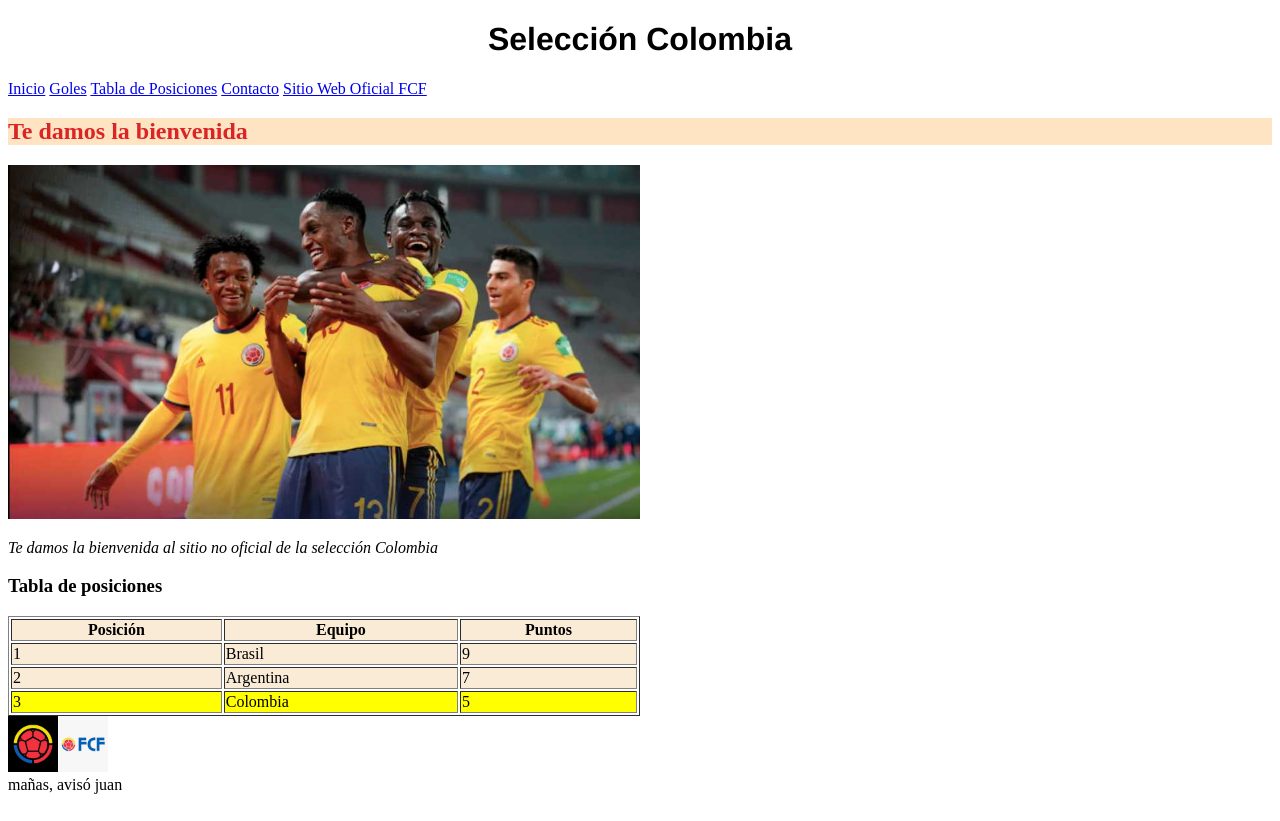
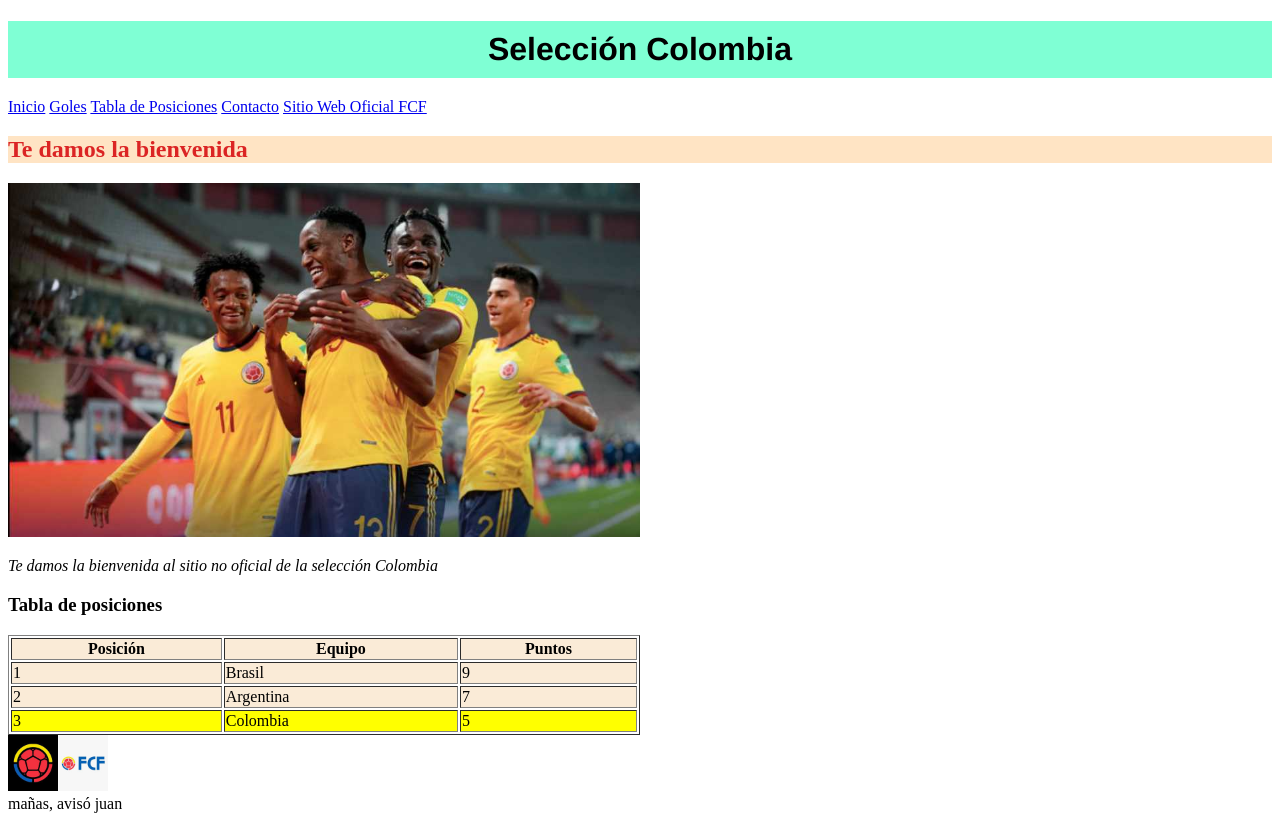
Before and after one commit to uodavid/fullstack-11, a plain HTML site: page tabla.html in a window 1280 px wide. Drawn offline with Linux system fonts and the light colour scheme.

Commit message:
feat:box model

```diff
--- a/style.css
+++ b/style.css
@@ -4,8 +4,20 @@
         }
 
         h1{
-font-family: Helvetica, sans-serif, Arial;
-text-align: center;
+            font-family: Helvetica, sans-serif, Arial;
+            text-align: center;
+            border:   1px ;
+            background-color: aquamarine;
+            padding: 10px; /*relleno entre el contenido y el borde*/
+            margin: top 10px;
+            margin-bottom: 20px;
+             /*para que le salga borde al titulo*/
+            /*si se le quiere poner un borde diferente a cada lado se pone
+            background-color: aquamarine;
+            border-top: 2px;
+            border-right: 2px;
+            border-bottom: 2px;
+            border-left: 2px; red;  como se necesite*/
         }
 
         h2{
@@ -37,6 +49,10 @@ text-align: center;
             background-color: yellow;
         }
 
+#main-photo{
+    border: 2px #db2424;
+}
+
         .news-content{
             background-color: rgb(179, 179, 211);
         }
```
Also changed, not shown: index.html (+2 -1 lines).
